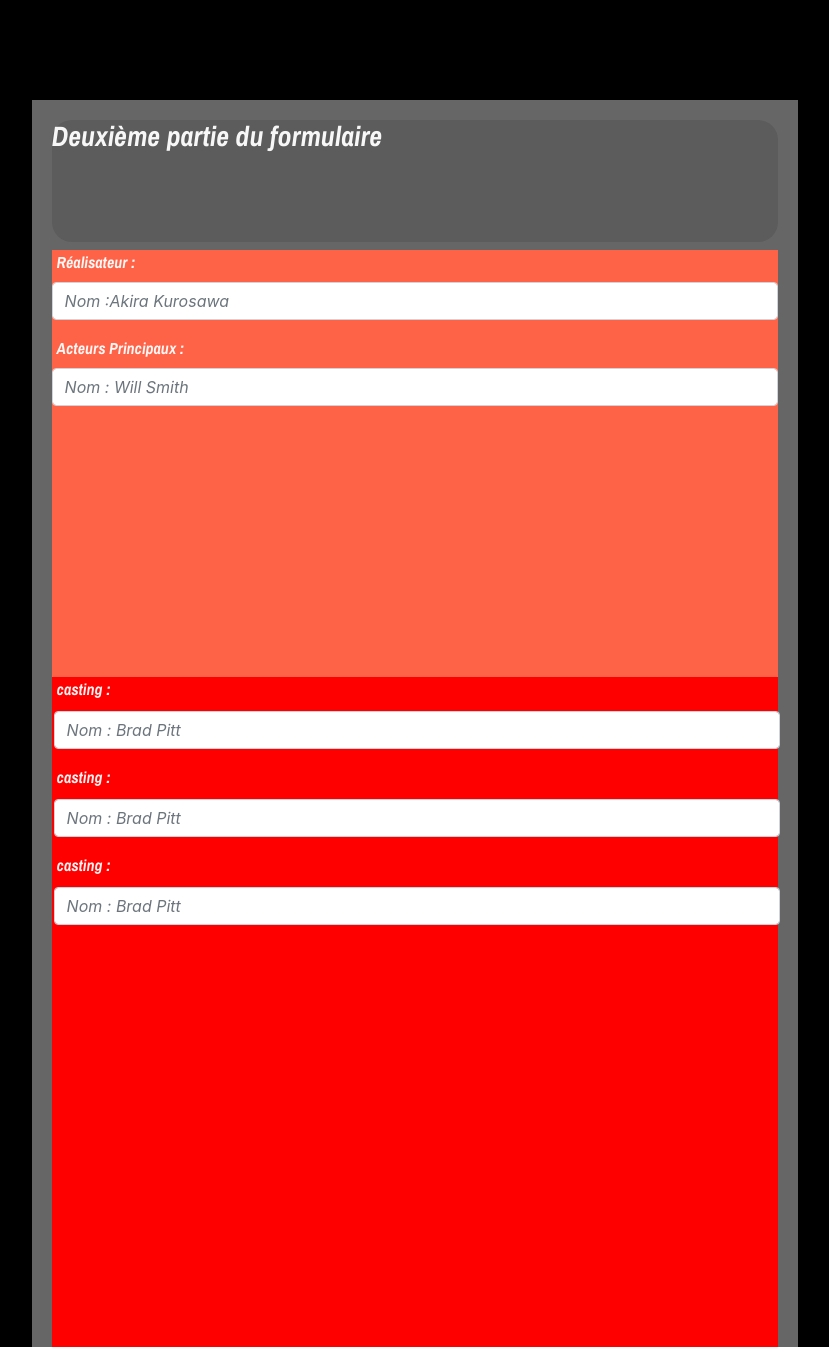
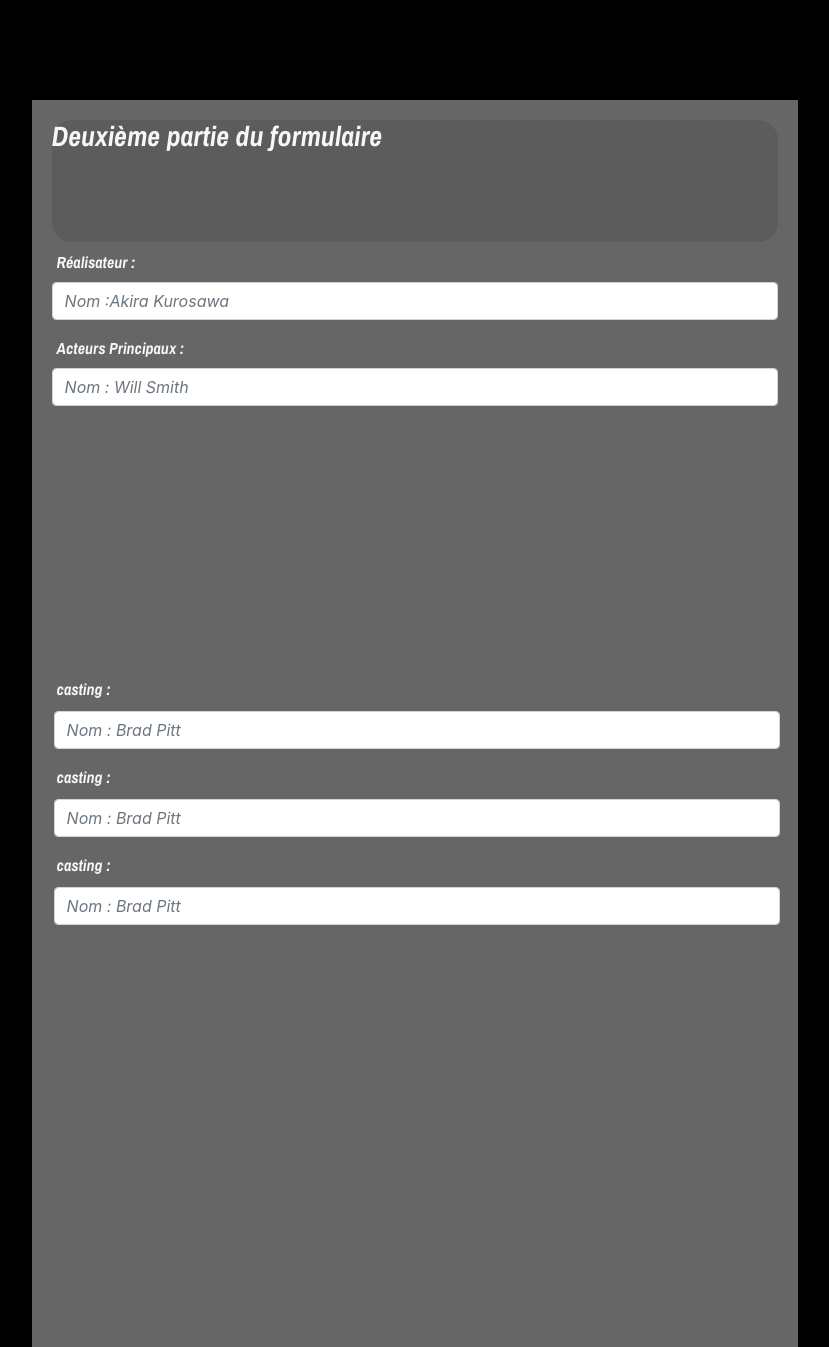
Before and after one commit to FranckMart/Projet_cinema, a PHP site: page /formFilmSerie.php in a window 1280 px wide, after a click on "Ouvrir la boite modal". Shown: the part 570-1917 px from the top of the page, without its empty margins (225-1054 px from the left). Run offline with PHP 8.4, Linux system fonts and the light colour scheme.

Commit message:
delete color

```diff
--- a/CSS/formFilmSerie.css
+++ b/CSS/formFilmSerie.css
@@ -109,22 +109,18 @@ form{
 .wrapP{
     height: 35%;
     width: 100%;
-    background-color: tomato;
 }
 .wrapC{
     height: 55%;
     width: 100%;
-    background-color: red;
 }
 .wrapI1{
     height: 70%;
     width: 100%;
-    background-color:blue;
 }
 .wrapI2{
     height: 35%;
     width: 100%;
-    background-color: yellow;
 }
 
 @media screen and (min-width: 360px) and (max-width: 1024px){
```
